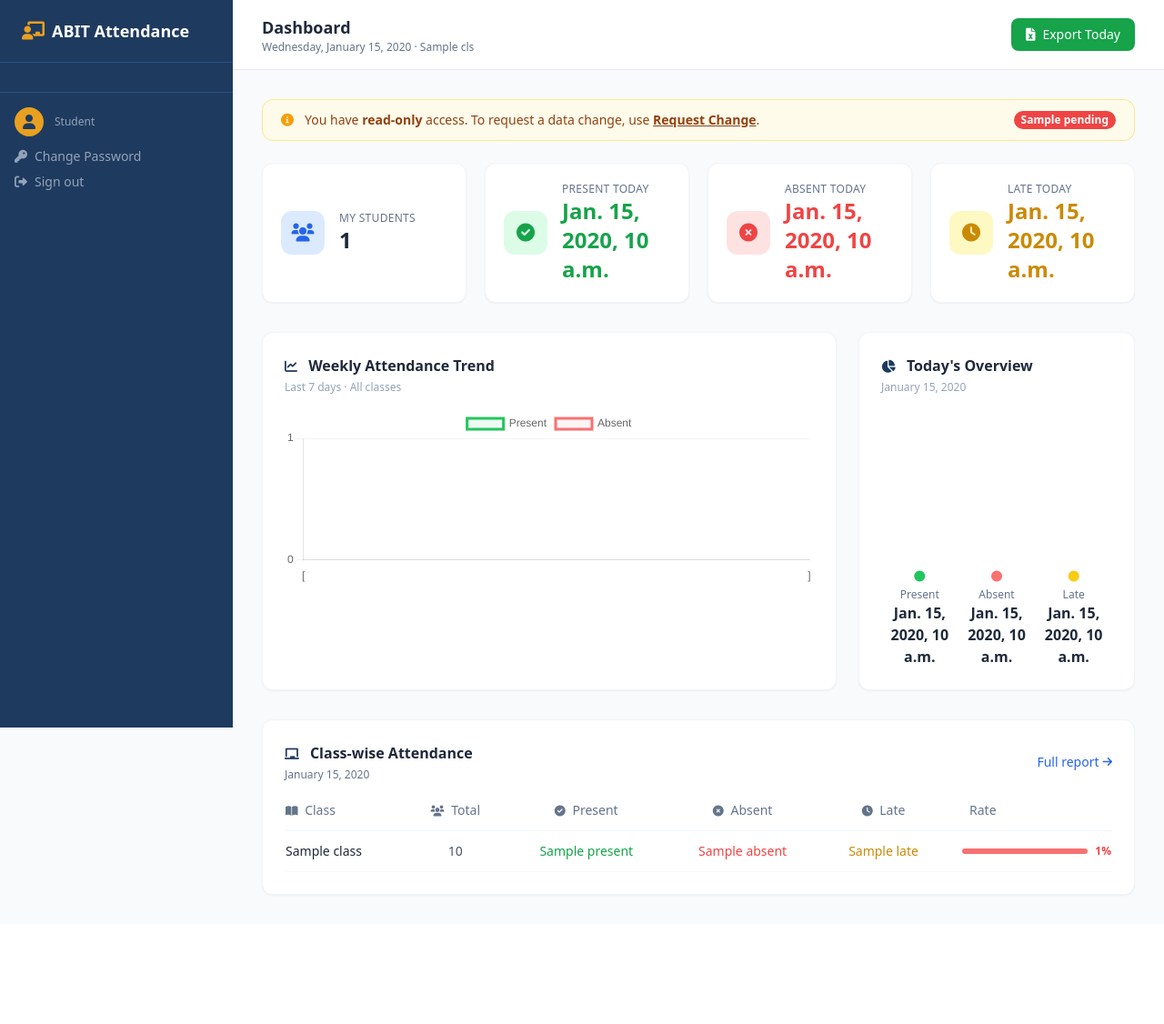
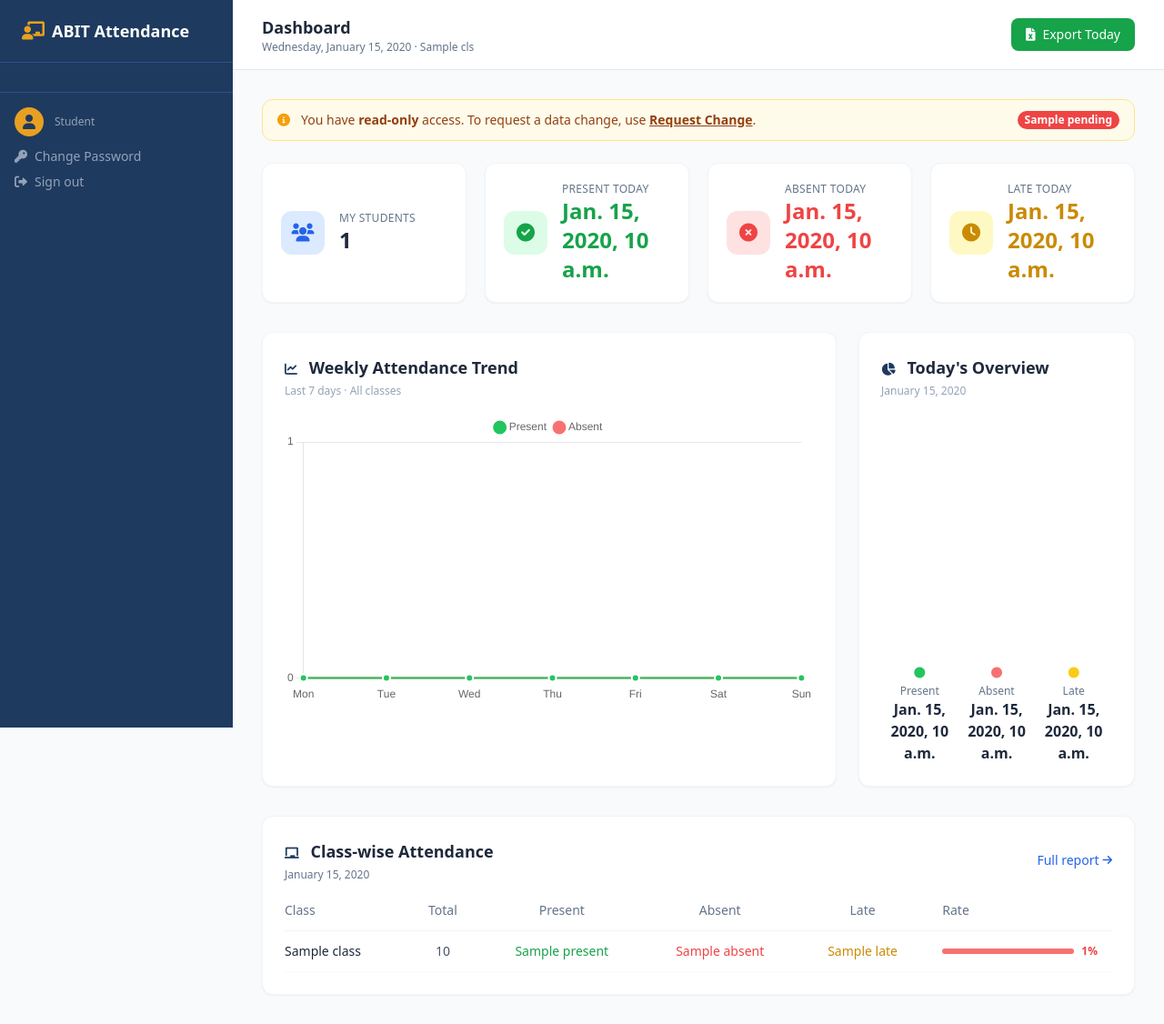
Before and after one commit to Zaniac25/smart-attendance-system, a Django app: template core/templates/dashboard/teacher_dashboard.html in a window 1280 px wide. Shown: the whole page at 91% size. Before the commit the page ends 985 px from the top, so only its background shows below. Run offline with Django 4.2, Linux system fonts and the light colour scheme; the template is opened without the code that fills it: most values are stand-ins (such as "Sample title", 1, 10 or a date in 2020); a map, chart or similar area stays blank; some libraries are stand-ins or nearby versions.

Commit message:
teacher dashboard weekly chart fixed

```diff
--- a/core/templates/dashboard/teacher_dashboard.html
+++ b/core/templates/dashboard/teacher_dashboard.html
@@ -13,124 +13,148 @@
 {% endblock %}
 
 {% block content %}
-
-<!-- Read-only banner -->
-<div class="bg-amber-50 border border-amber-200 rounded-xl px-5 py-3 mb-6 flex items-center gap-3 text-sm text-amber-800">
+<div class="bg-amber-50 border border-amber-200 rounded-xl px-4 py-3 mb-6 flex flex-col sm:flex-row sm:items-center gap-3 text-sm text-amber-800">
+  <div class="flex items-center gap-3">
     <i class="fas fa-info-circle text-amber-500 text-sm flex-shrink-0"></i>
     <span>You have <strong>read-only</strong> access. To request a data change, use <a href="{% url 'teacher_change_request' %}" class="underline font-semibold">Request Change</a>.</span>
+  </div>
   {% if pending_requests %}
-    <span class="ml-auto bg-red-500 text-white text-xs font-bold px-2 py-0.5 rounded-full">{{ pending_requests }} pending</span>
+    <span class="sm:ml-auto bg-red-500 text-white text-xs font-bold px-2 py-0.5 rounded-full self-start sm:self-center">{{ pending_requests }} pending</span>
   {% endif %}
 </div>
 
-<!-- Stat Cards -->
-<div class="grid grid-cols-2 lg:grid-cols-4 gap-5 mb-8">
-  <div class="bg-white rounded-xl p-5 shadow-sm border border-slate-100 flex items-center gap-4">
-    <div class="w-12 h-12 bg-blue-100 rounded-xl flex items-center justify-center flex-shrink-0">
-      <i class="fas fa-users text-blue-600 text-xl"></i>
+<div class="grid grid-cols-1 sm:grid-cols-2 lg:grid-cols-4 gap-4 md:gap-5 mb-8">
+  <div class="bg-white rounded-xl p-4 md:p-5 shadow-sm border border-slate-100 flex items-center gap-4">
+    <div class="w-10 h-10 md:w-12 md:h-12 bg-blue-100 rounded-xl flex items-center justify-center flex-shrink-0">
+      <i class="fas fa-users text-blue-600 text-base md:text-xl"></i>
     </div>
     <div>
       <p class="text-slate-500 text-xs font-medium uppercase tracking-wide">My Students</p>
-      <p class="text-2xl font-bold text-slate-800">{{ stats.total_students }}</p>
+      <p class="text-xl md:text-2xl font-bold text-slate-800">{{ stats.total_students }}</p>
     </div>
   </div>
-  <div class="bg-white rounded-xl p-5 shadow-sm border border-slate-100 flex items-center gap-4">
-    <div class="w-12 h-12 bg-green-100 rounded-xl flex items-center justify-center flex-shrink-0">
-      <i class="fas fa-check-circle text-green-600 text-xl"></i>
+  <div class="bg-white rounded-xl p-4 md:p-5 shadow-sm border border-slate-100 flex items-center gap-4">
+    <div class="w-10 h-10 md:w-12 md:h-12 bg-green-100 rounded-xl flex items-center justify-center flex-shrink-0">
+      <i class="fas fa-check-circle text-green-600 text-base md:text-xl"></i>
     </div>
     <div>
       <p class="text-slate-500 text-xs font-medium uppercase tracking-wide">Present Today</p>
-      <p class="text-2xl font-bold text-green-600">{{ stats.present_today }}</p>
+      <p class="text-xl md:text-2xl font-bold text-green-600">{{ stats.present_today }}</p>
     </div>
   </div>
-  <div class="bg-white rounded-xl p-5 shadow-sm border border-slate-100 flex items-center gap-4">
-    <div class="w-12 h-12 bg-red-100 rounded-xl flex items-center justify-center flex-shrink-0">
-      <i class="fas fa-times-circle text-red-500 text-xl"></i>
+  <div class="bg-white rounded-xl p-4 md:p-5 shadow-sm border border-slate-100 flex items-center gap-4">
+    <div class="w-10 h-10 md:w-12 md:h-12 bg-red-100 rounded-xl flex items-center justify-center flex-shrink-0">
+      <i class="fas fa-times-circle text-red-500 text-base md:text-xl"></i>
     </div>
     <div>
       <p class="text-slate-500 text-xs font-medium uppercase tracking-wide">Absent Today</p>
-      <p class="text-2xl font-bold text-red-500">{{ stats.absent_today }}</p>
+      <p class="text-xl md:text-2xl font-bold text-red-500">{{ stats.absent_today }}</p>
     </div>
   </div>
-  <div class="bg-white rounded-xl p-5 shadow-sm border border-slate-100 flex items-center gap-4">
-    <div class="w-12 h-12 bg-yellow-100 rounded-xl flex items-center justify-center flex-shrink-0">
-      <i class="fas fa-clock text-yellow-600 text-xl"></i>
+  <div class="bg-white rounded-xl p-4 md:p-5 shadow-sm border border-slate-100 flex items-center gap-4">
+    <div class="w-10 h-10 md:w-12 md:h-12 bg-yellow-100 rounded-xl flex items-center justify-center flex-shrink-0">
+      <i class="fas fa-clock text-yellow-600 text-base md:text-xl"></i>
     </div>
     <div>
       <p class="text-slate-500 text-xs font-medium uppercase tracking-wide">Late Today</p>
-      <p class="text-2xl font-bold text-yellow-600">{{ stats.late_today }}</p>
+      <p class="text-xl md:text-2xl font-bold text-yellow-600">{{ stats.late_today }}</p>
     </div>
   </div>
 </div>
 
-<!-- Charts -->
 <div class="grid grid-cols-1 lg:grid-cols-3 gap-6 mb-8">
-  <div class="lg:col-span-2 bg-white rounded-xl shadow-sm border border-slate-100 p-6">
-    <h3 class="font-semibold text-slate-800 mb-1">
+  <div class="lg:col-span-2 bg-white rounded-xl shadow-sm border border-slate-100 p-4 md:p-6">
+    <h3 class="font-semibold text-slate-800 mb-1 text-base md:text-lg">
       <i class="fas fa-chart-line text-primary mr-2 text-sm"></i>
       Weekly Attendance Trend
     </h3>
     <p class="text-slate-400 text-xs mb-4">Last 7 days · All classes</p>
-    <canvas id="trendChart" height="100"></canvas>
+    <div class="relative h-64 md:h-80">
+      <canvas id="trendChart"></canvas>
     </div>
-  <div class="bg-white rounded-xl shadow-sm border border-slate-100 p-6 flex flex-col">
-    <h3 class="font-semibold text-slate-800 mb-1">
+  </div>
+
+  <div class="bg-white rounded-xl shadow-sm border border-slate-100 p-4 md:p-6 flex flex-col">
+    <h3 class="font-semibold text-slate-800 mb-1 text-base md:text-lg">
       <i class="fas fa-chart-pie text-primary mr-2 text-sm"></i>
       Today's Overview
     </h3>
     <p class="text-slate-400 text-xs mb-4">{{ today|date:"F j, Y" }}</p>
-    <div class="flex-1 flex items-center justify-center">
-      <canvas id="todayDonut" width="160" height="160"></canvas>
+    <div class="flex-1 flex items-center justify-center min-h-[180px]">
+      <canvas id="todayDonut" width="180" height="180" class="max-w-full h-auto"></canvas>
     </div>
-    <div class="flex justify-around mt-4 text-center">
-      <div><i class="fas fa-circle text-green-500 text-xs mx-auto mb-1 block"></i><p class="text-xs text-slate-500">Present</p><p class="font-bold text-slate-800">{{ stats.present_today }}</p></div>
-      <div><i class="fas fa-circle text-red-400 text-xs mx-auto mb-1 block"></i><p class="text-xs text-slate-500">Absent</p><p class="font-bold text-slate-800">{{ stats.absent_today }}</p></div>
-      <div><i class="fas fa-circle text-yellow-400 text-xs mx-auto mb-1 block"></i><p class="text-xs text-slate-500">Late</p><p class="font-bold text-slate-800">{{ stats.late_today }}</p></div>
+    <div class="flex justify-around mt-6 text-center">
+      <div>
+        <i class="fas fa-circle text-green-500 text-xs mx-auto mb-1 block"></i>
+        <p class="text-xs text-slate-500">Present</p>
+        <p class="font-bold text-slate-800 text-sm md:text-base">{{ stats.present_today }}</p>
+      </div>
+      <div>
+        <i class="fas fa-circle text-red-400 text-xs mx-auto mb-1 block"></i>
+        <p class="text-xs text-slate-500">Absent</p>
+        <p class="font-bold text-slate-800 text-sm md:text-base">{{ stats.absent_today }}</p>
+      </div>
+      <div>
+        <i class="fas fa-circle text-yellow-400 text-xs mx-auto mb-1 block"></i>
+        <p class="text-xs text-slate-500">Late</p>
+        <p class="font-bold text-slate-800 text-sm md:text-base">{{ stats.late_today }}</p>
+      </div>
     </div>
   </div>
 </div>
 
-<!-- Class breakdown -->
-<div class="bg-white rounded-xl shadow-sm border border-slate-100 p-6">
-  <div class="flex items-center justify-between mb-5">
+<div class="bg-white rounded-xl shadow-sm border border-slate-100 p-4 md:p-6">
+  <div class="flex flex-col sm:flex-row sm:items-center justify-between mb-5 gap-3">
     <div>
-      <h3 class="font-semibold text-slate-800">
+      <h3 class="font-semibold text-slate-800 text-base md:text-lg">
         <i class="fas fa-chalkboard text-primary mr-2 text-sm"></i>
         Class-wise Attendance
       </h3>
       <p class="text-slate-500 text-xs mt-1">{{ today|date:"F j, Y" }}</p>
     </div>
-    <a href="{% url 'teacher_reports' %}" class="text-blue-600 hover:text-blue-800 text-sm font-medium flex items-center gap-1">
+    <a href="{% url 'teacher_reports' %}"
+       class="text-blue-600 hover:text-blue-800 text-sm font-medium flex items-center gap-1 self-start sm:self-center">
       Full report <i class="fas fa-arrow-right text-xs"></i>
     </a>
   </div>
+
   {% if class_report %}
-  <div class="overflow-x-auto">
-    <table class="w-full text-sm">
+  <div class="overflow-x-auto -mx-4 md:mx-0">
+    <div class="inline-block min-w-full align-middle">
+      <table class="min-w-full text-sm">
         <thead>
           <tr class="border-b border-slate-100">
-          <th class="text-left text-slate-500 font-medium pb-3 pr-4"><i class="fas fa-book-open mr-1 text-xs"></i> Class</th>
-          <th class="text-center text-slate-500 font-medium pb-3 px-4"><i class="fas fa-users mr-1 text-xs"></i> Total</th>
-          <th class="text-center text-slate-500 font-medium pb-3 px-4"><i class="fas fa-check-circle mr-1 text-xs"></i> Present</th>
-          <th class="text-center text-slate-500 font-medium pb-3 px-4"><i class="fas fa-times-circle mr-1 text-xs"></i> Absent</th>
-          <th class="text-center text-slate-500 font-medium pb-3 px-4"><i class="fas fa-clock mr-1 text-xs"></i> Late</th>
-          <th class="text-left text-slate-500 font-medium pb-3 pl-4"><i class="fas fa-chart-simple mr-1 text-xs"></i> Rate</th>
+            <th class="text-left text-slate-500 font-medium pb-3 pr-4 pl-4 md:pl-0">Class</th>
+            <th class="text-center text-slate-500 font-medium pb-3 px-2 md:px-4">Total</th>
+            <th class="text-center text-slate-500 font-medium pb-3 px-2 md:px-4">Present</th>
+            <th class="text-center text-slate-500 font-medium pb-3 px-2 md:px-4">Absent</th>
+            <th class="text-center text-slate-500 font-medium pb-3 px-2 md:px-4">Late</th>
+            <th class="text-left text-slate-500 font-medium pb-3 pl-2 pr-4 md:pl-4">Rate</th>
            </tr>
         </thead>
         <tbody>
           {% for row in class_report %}
           <tr class="border-b border-slate-50 hover:bg-slate-50 transition-colors">
-          <td class="py-3 pr-4 font-medium text-slate-800">{{ row.class }}</td>
-          <td class="py-3 px-4 text-center text-slate-600">{{ row.total }}</td>
-          <td class="py-3 px-4 text-center text-green-600 font-medium">{{ row.present }}</td>
-          <td class="py-3 px-4 text-center text-red-500 font-medium">{{ row.absent }}</td>
-          <td class="py-3 px-4 text-center text-yellow-600 font-medium">{{ row.late }}</td>
-          <td class="py-3 pl-4">
-            <div class="flex items-center gap-2">
+            <td class="py-3 pr-4 pl-4 md:pl-0 font-medium text-slate-800 whitespace-nowrap">{{ row.class }}</td>
+            <td class="py-3 px-2 md:px-4 text-center text-slate-600">{{ row.total }}</td>
+            <td class="py-3 px-2 md:px-4 text-center text-green-600 font-medium">{{ row.present }}</td>
+            <td class="py-3 px-2 md:px-4 text-center text-red-500 font-medium">{{ row.absent }}</td>
+            <td class="py-3 px-2 md:px-4 text-center text-yellow-600 font-medium">{{ row.late }}</td>
+            <td class="py-3 pl-2 pr-4 md:pl-4">
+              <div class="flex items-center gap-2 min-w-[120px]">
                 <div class="flex-1 bg-slate-100 rounded-full h-1.5 w-24">
-                <div class="h-1.5 rounded-full {% if row.percentage >= 75 %}bg-green-500{% elif row.percentage >= 50 %}bg-yellow-400{% else %}bg-red-400{% endif %}" {style="width: {{ row.percentage }}%;"}></div>
+                  <div class="h-1.5 rounded-full
+                    {% if row.percentage >= 75 %}bg-green-500
+                    {% elif row.percentage >= 50 %}bg-yellow-400
+                    {% else %}bg-red-400{% endif %}"
+                    {style="width: {{ row.percentage }}%"}></div>
                 </div>
-              <span class="text-xs font-semibold {% if row.percentage >= 75 %}text-green-600{% elif row.percentage >= 50 %}text-yellow-600{% else %}text-red-500{% endif %}">{{ row.percentage }}%</span>
+                <span class="text-xs font-semibold whitespace-nowrap
+                  {% if row.percentage >= 75 %}text-green-600
+                  {% elif row.percentage >= 50 %}text-yellow-600
+                  {% else %}text-red-500{% endif %}">
+                  {{ row.percentage }}%
+                </span>
               </div>
             </td>
           </tr>
@@ -138,36 +162,164 @@
         </tbody>
       </table>
     </div>
+  </div>
   {% else %}
   <p class="text-center py-10 text-slate-400 text-sm">
     <i class="fas fa-chart-simple mr-2"></i> No attendance data for today yet.
   </p>
   {% endif %}
 </div>
-
 {% endblock %}
 
 {% block extra_js %}
+<script src="https://cdn.jsdelivr.net/npm/chart.js@4.4.0/dist/chart.umd.min.js"></script>
 <script>
-  new Chart(document.getElementById('trendChart'), {
+  function parseDjangoList(data) {
+    if (!data) return [];
+    if (Array.isArray(data)) return data;
+    if (typeof data === 'string') {
+      try {
+        let cleaned = data.replace(/&quot;/g, '"').replace(/&#39;/g, "'");
+        return JSON.parse(cleaned);
+      } catch(e) {
+        let items = data.split(',').map(item => item.trim().replace(/^['[\]]+|['[\]]+$/g, ''));
+        return items.filter(item => item);
+      }
+    }
+    return [];
+  }
+
+  const trendLabels = parseDjangoList('{{ trend_labels|escapejs }}');
+  const trendPresentRaw = parseDjangoList('{{ trend_present|escapejs }}');
+  const trendAbsentRaw = parseDjangoList('{{ trend_absent|escapejs }}');
+
+  const trendPresent = trendPresentRaw.map(Number);
+  const trendAbsent = trendAbsentRaw.map(Number);
+
+  const presentToday = Number('{{ stats.present_today|default:"0" }}') || 0;
+  const absentToday = Number('{{ stats.absent_today|default:"0" }}') || 0;
+  const lateToday = Number('{{ stats.late_today|default:"0" }}') || 0;
+
+  let trendChart = null;
+  let donutChart = null;
+
+  function initCharts() {
+    const trendCtx = document.getElementById('trendChart');
+    if (trendCtx) {
+      if (trendChart) trendChart.destroy();
+
+      trendChart = new Chart(trendCtx, {
         type: 'line',
         data: {
-      labels: "{{ trend_labels|safe }}",
+          labels: trendLabels.length ? trendLabels : ['Mon', 'Tue', 'Wed', 'Thu', 'Fri', 'Sat', 'Sun'],
           datasets: [
-        { label:'Present', data:"{{ trend_present|safe }}", borderColor:'#22c55e', backgroundColor:'rgba(34,197,94,.08)', tension:.4, fill:true, pointBackgroundColor:'#22c55e', pointRadius:4 },
-        { label:'Absent',  data:"{{ trend_absent|safe }}",  borderColor:'#f87171', backgroundColor:'rgba(248,113,113,.08)', tension:.4, fill:true, pointBackgroundColor:'#f87171', pointRadius:4 },
+            {
+              label: 'Present',
+              data: trendPresent.length ? trendPresent : [0, 0, 0, 0, 0, 0, 0],
+              borderColor: '#22c55e',
+              backgroundColor: 'rgba(34,197,94,0.1)',
+              borderWidth: 2,
+              tension: 0.3,
+              fill: true,
+              pointBackgroundColor: '#22c55e',
+              pointBorderColor: '#fff',
+              pointBorderWidth: 2,
+              pointRadius: 4,
+              pointHoverRadius: 6,
+            },
+            {
+              label: 'Absent',
+              data: trendAbsent.length ? trendAbsent : [0, 0, 0, 0, 0, 0, 0],
+              borderColor: '#f87171',
+              backgroundColor: 'rgba(248,113,113,0.1)',
+              borderWidth: 2,
+              tension: 0.3,
+              fill: true,
+              pointBackgroundColor: '#f87171',
+              pointBorderColor: '#fff',
+              pointBorderWidth: 2,
+              pointRadius: 4,
+              pointHoverRadius: 6,
+            },
           ],
         },
-    options: { responsive:true, plugins:{legend:{position:'top'}}, scales:{y:{beginAtZero:true,ticks:{stepSize:1},grid:{color:'#f1f5f9'}},x:{grid:{display:false}}} },
+        options: {
+          responsive: true,
+          maintainAspectRatio: false,
+          plugins: {
+            legend: {
+              position: 'top',
+              labels: { usePointStyle: true, boxWidth: 8 }
+            },
+            tooltip: { mode: 'index', intersect: false }
+          },
+          scales: {
+            y: {
+              beginAtZero: true,
+              ticks: { stepSize: 1, precision: 0 },
+              grid: { color: '#e2e8f0' }
+            },
+            x: {
+              grid: { display: false }
+            }
+          }
+        },
       });
+    }
 
-  new Chart(document.getElementById('todayDonut'), {
+    const donutCtx = document.getElementById('todayDonut');
+    if (donutCtx) {
+      if (donutChart) donutChart.destroy();
+
+      donutChart = new Chart(donutCtx, {
         type: 'doughnut',
         data: {
-      labels: ['Present','Absent','Late'],
-      datasets: "[{ data:[Math.max(0,{{ stats.present_today }}-{{ stats.late_today }}),{{ stats.absent_today }},{{ stats.late_today }}]", backgroundColor:"['#22c55e','#f87171','#fbbf24'], borderWidth:0, hoverOffset:6 }]",
+          labels: ['Present', 'Absent', 'Late'],
+          datasets: [{
+            data: [
+              Math.max(0, presentToday - lateToday),
+              absentToday,
+              lateToday,
+            ],
+            backgroundColor: ['#22c55e', '#f87171', '#fbbf24'],
+            borderWidth: 0,
+            hoverOffset: 8,
+          }],
         },
-    options: { cutout:'72%', plugins:{legend:{display:false}} },
+        options: {
+          responsive: true,
+          maintainAspectRatio: true,
+          cutout: '70%',
+          plugins: {
+            legend: { display: false },
+            tooltip: {
+              callbacks: {
+                label: function(ctx) {
+                  return `${ctx.label}: ${ctx.raw} students`;
+                }
+              }
+            }
+          },
+        },
       });
+    }
+  }
+
+  if (document.readyState === 'loading') {
+    document.addEventListener('DOMContentLoaded', initCharts);
+  } else {
+    initCharts();
+  }
+
+  if (window.ResizeObserver) {
+    let resizeTimeout;
+    window.addEventListener('resize', function() {
+      clearTimeout(resizeTimeout);
+      resizeTimeout = setTimeout(function() {
+        if (trendChart) trendChart.resize();
+        if (donutChart) donutChart.resize();
+      }, 250);
+    });
+  }
 </script>
 {% endblock %}
```
Also changed, not shown: db.sqlite3. Lines whose indentation alone changed are shown as unchanged.
